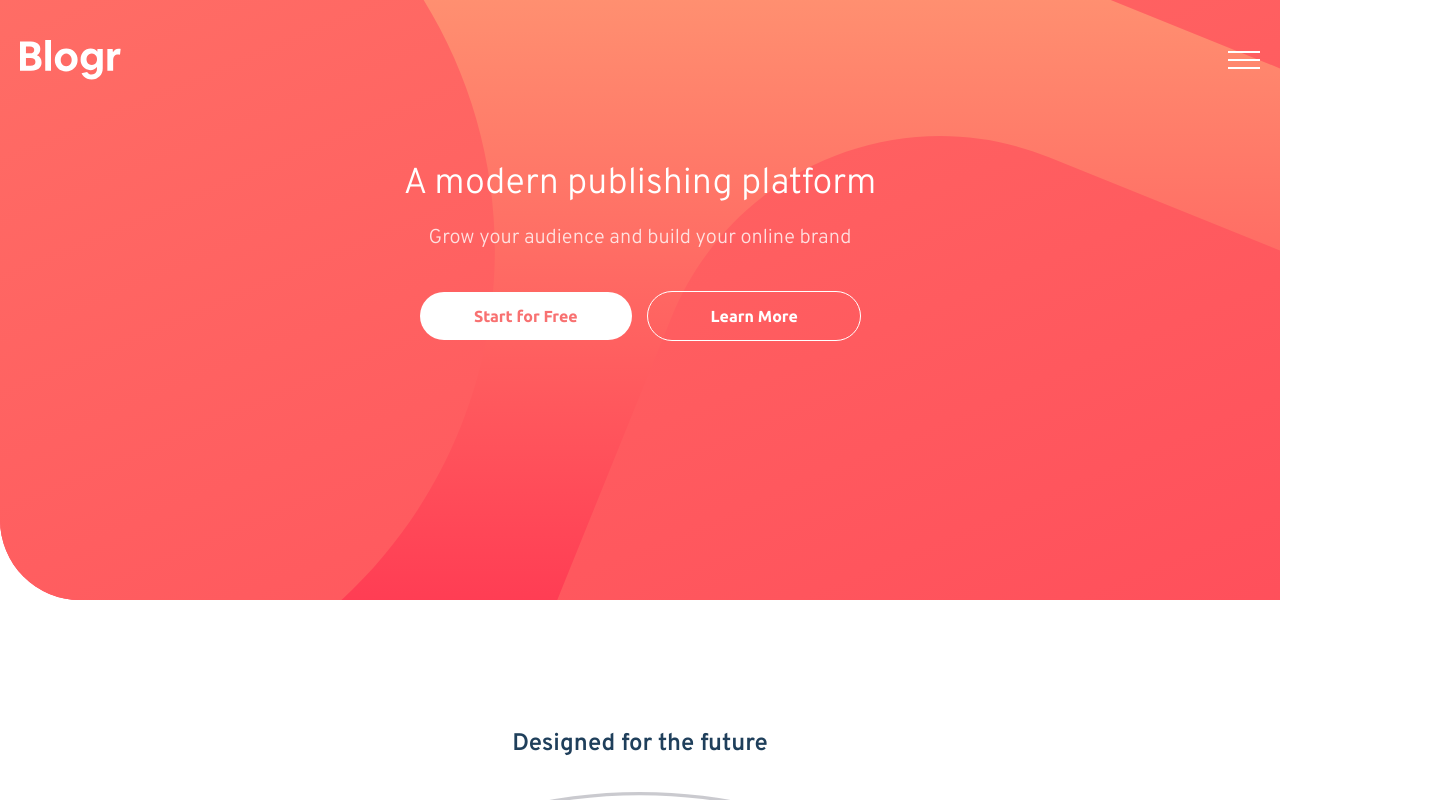
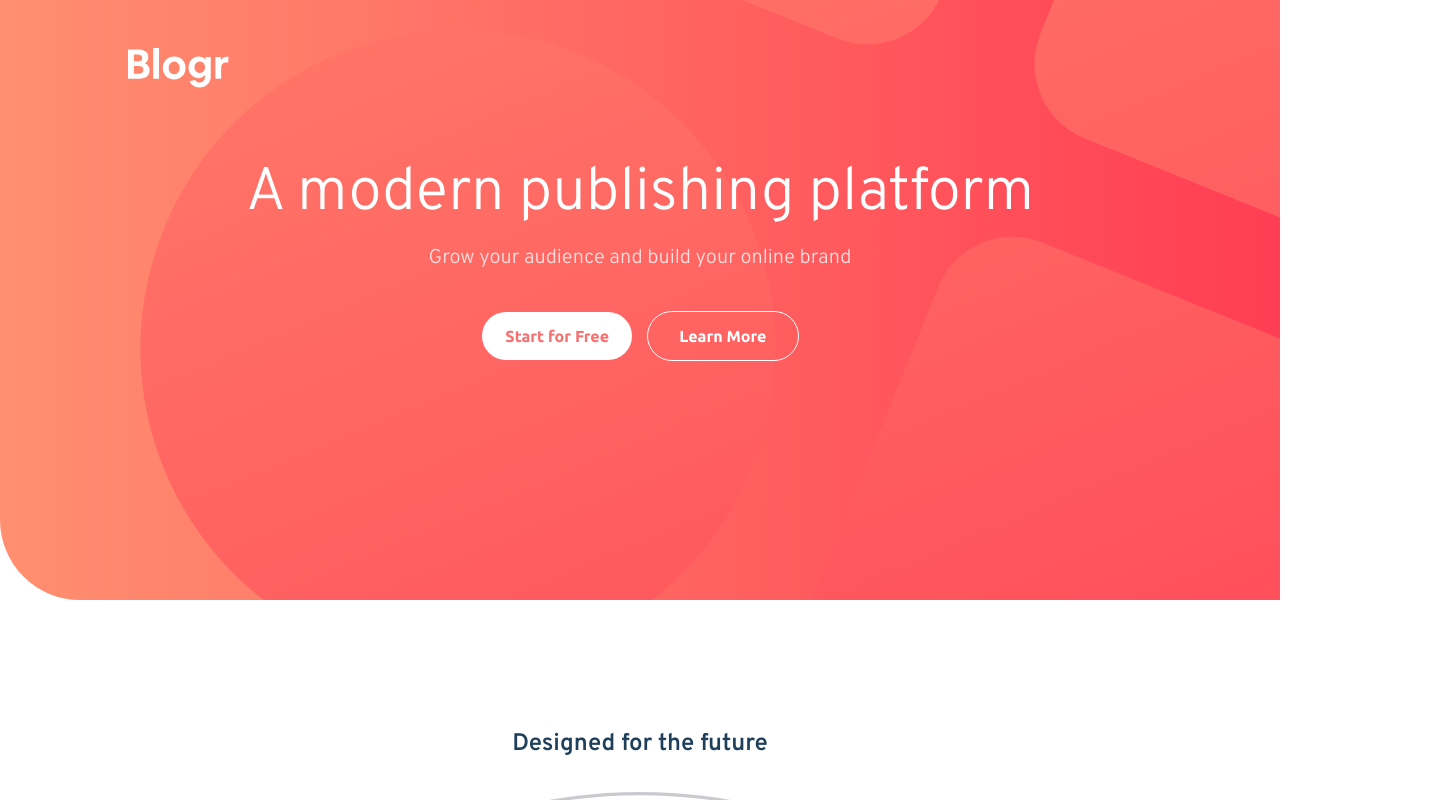
Before and after one commit to kujerocoding/blogr-landing-page, a React (Vite) app: page / in a window 1280 px wide. Shown: the top 800 px of the page, 1440 px wide, since content can reach past the window. Built offline with nearby package versions, Linux system fonts and the light colour scheme.

Commit message:
Add media queries for Header and Hero components

```diff
--- a/src/App.jsx
+++ b/src/App.jsx
@@ -7,8 +7,9 @@ import Hero from './components/Hero'
 const App = () => {
   return (
     <div className='app'>
-      <div className='relative w-full h-[600px] rounded-bl-[80px] bg-gradient-to-t from-lightred to-verylightred overflow-hidden'>
-        <img className='absolute bottom-5 left-[100px] scale-[3] z-10' src="./src/assets/images/bg-pattern-intro-mobile.svg" alt="Round background pattern" />
+      <div className='relative w-full h-[600px] rounded-bl-[80px] bg-gradient-to-t from-lightred to-verylightred overflow-hidden md:bg-gradient-to-l'>
+        <img className='absolute bottom-5 left-[100px] scale-[3] z-10 md:hidden' src="./src/assets/images/bg-pattern-intro-mobile.svg" alt="Round background pattern" />
+        <img className='absolute left-[300px] -top-[500px] scale-[2] hidden md:block' src="./src/assets/images/bg-pattern-intro-desktop.svg" alt="Round background pattern" />
       </div>
       <Header />
       <Hero />
--- a/src/components/Body.jsx
+++ b/src/components/Body.jsx
@@ -15,18 +15,18 @@ const Body = () => {
       </div>
 
 
-      <div className='relative w-full bg-darkblue rounded-tr-[80px] rounded-bl-[80px] py-32 mt-60'>
+      <div className='relative w-full bg-gradient-to-b from-darkgrayblue to-darkdesaturatedblue rounded-tr-[80px] rounded-bl-[80px] py-32 mt-60'>
 
         <img className='absolute -top-44 left-0 z-20' src="./src/assets/images/illustration-phones.svg" alt="phones illustration" />
         <div className='absolute w-full h-full top-0 overflow-hidden rounded-[inherit]'>
             <img className='absolute -top-32 scale-150' src="./src/assets/images/bg-pattern-circles.svg" alt="circles pattern" />
         </div>
         <h2 className='relative z-20 text-white text-4xl pt-10'>State of the Art Infrastructure</h2>
-        <p className='relative z-20 text-white'>ith reliability and speed in mind, worldwide data centers provide the backbone for ultra-fast connectivity. This ensures your site will load instantly, no matter where your readers are, keeping your site competitive.</p>
+        <p className='relative z-20 text-grayblue'>With reliability and speed in mind, worldwide data centers provide the backbone for ultra-fast connectivity. This ensures your site will load instantly, no matter where your readers are, keeping your site competitive.</p>
       </div>
 
       <div className='my-24'>
-        <img className='py-10 scale-125 w-full' src="./src/assets/images/illustration-laptop-mobile.svg" alt="laptop illustration" />
+        <img className='w-full' src="./src/assets/images/illustration-laptop-mobile.svg" alt="laptop illustration" />
         <h2>Free, open, simple</h2>
         <p>Blogr is a free and open source application backed by a large community of helpful developers. It supports features such as code syntax highlighting, RSS feeds, social media integration, third-party commenting tools, and works seamlessly with Google Analytics. The architecture is clean and is relatively easy to learn.</p>
         <h2> Powerful tooling</h2>
--- a/src/components/Header.jsx
+++ b/src/components/Header.jsx
@@ -11,10 +11,10 @@ const Header = () => {
   }
 
   return (
-    <header className='absolute top-0 pt-10 w-full px-5 z-20'>
+    <header className='absolute top-0 pt-10 w-full px-5 z-20 md:px-32 md:pt-12'>
       <div className='flex justify-between items-center'>
         <img src="/src/assets/images/logo.svg" alt="Blogr logo" />
-        <img src={`/src/assets/images/${!isMenuOpen ? 'icon-hamburger' : 'icon-close'}.svg`}
+        <img className='md:hidden' src={`/src/assets/images/${!isMenuOpen ? 'icon-hamburger' : 'icon-close'}.svg`}
         alt={`${!isMenuOpen ? 'Hamburge' : 'X'}icon`} onClick={toggleMenu}/>
       </div>
       <Navbar isMenuOpen={isMenuOpen}/>
--- a/src/components/Hero.jsx
+++ b/src/components/Hero.jsx
@@ -4,14 +4,12 @@ const Hero = () => {
   return (
     <div className='absolute w-full top-0 flex flex-col justify-center items-center text-center text-white my-36 z-10'>
 
-
-
-       <div className='p-5'>
-            <h1 className='text-4xl'>A modern <span className='whitespace-nowrap md:whitespace-normal'>publishing platform</span> </h1>
+       <div className='p-5 flex flex-col items-center'>
+            <h1 className='text-4xl md:text-6xl'>A modern <span className='whitespace-nowrap md:whitespace-normal'>publishing platform</span> </h1>
             <p className='mt-5 text-xl opacity-80'>Grow your audience and build your online brand</p>
-            <div className='hero--btns mt-10 w-full px-4 flex justify-between gap-4'>
-                <button className='bg-white text-red-400 py-3 w-2/4  font-semibold rounded-full'>Start for Free</button>
-                <button className='bg-transparent outline outline-1 py-3 w-2/4 font-semibold rounded-full'>Learn More</button>
+            <div className='hero--btns mt-10 w-4/5 px-4 flex justify-between gap-4 md:justify-center'>
+                <button className='bg-white text-red-400 py-3 w-2/4 md:w-1/4 font-semibold rounded-full'>Start for Free</button>
+                <button className='bg-transparent outline outline-1 py-3 w-2/4 md:w-1/4 font-semibold rounded-full'>Learn More</button>
             </div>
         </div>
 
--- a/src/components/Navbar.jsx
+++ b/src/components/Navbar.jsx
@@ -29,7 +29,7 @@ const Navbar = (props) => {
 
 
   return (
-    props.isMenuOpen && <nav className=' mt-10 bg-white text-center rounded-lg leading-12 font-semibold text-darkblue text-xl shadow-xl z-50'>
+    props.isMenuOpen && <nav className='mt-10 bg-white text-center rounded-lg leading-12 font-semibold text-darkblue text-xl shadow-xl z-50'>
       <ul className='nav--lists py-5 border-b border-gray-200'>
         <li id="product" onClick={toggleSublist}>Product&ensp;
         <img className={`inline ${isShowProduct ? 'rotate-180' : ""}`} src="./src/assets/images/icon-arrow-dark.svg" alt="Icon arrow" />
--- a/tailwind.config.cjs
+++ b/tailwind.config.cjs
@@ -13,7 +13,9 @@ module.exports = {
         grayishblue: 'hsl(207, 13%, 34%)',
         desaturatedblue: 'hsl(237, 23%, 32%)',
         blackblue: 'hsl(240, 10%, 16%)',
-        grayblue: 'hsl(240, 2%, 79%)'
+        grayblue: 'hsl(240, 2%, 79%)',
+        darkgrayblue: 'hsl(237, 17%, 21%)',
+        darkdesaturatedblue: 'hsl(237, 23%, 32%)'
       },
       lineHeight:{
         '12': '3rem'
```
